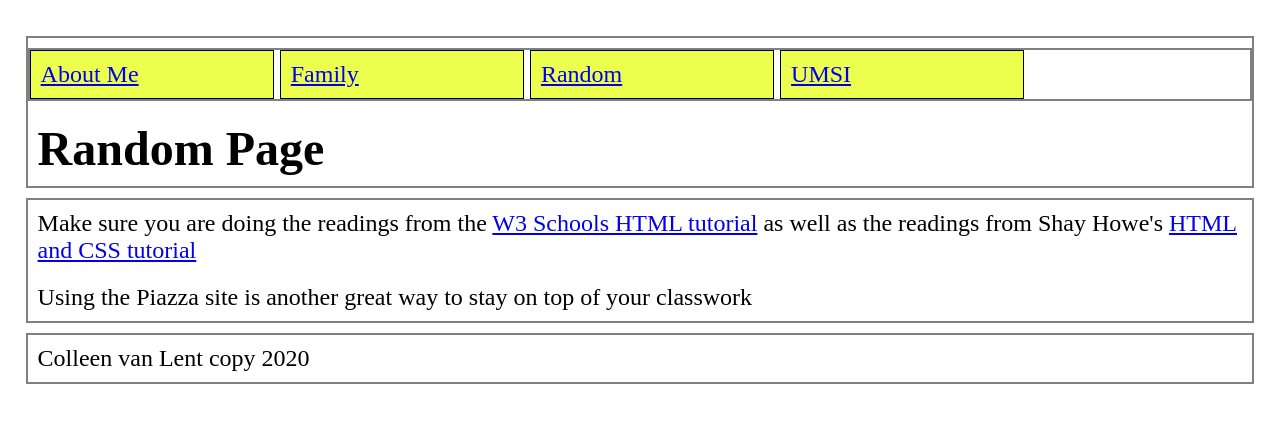
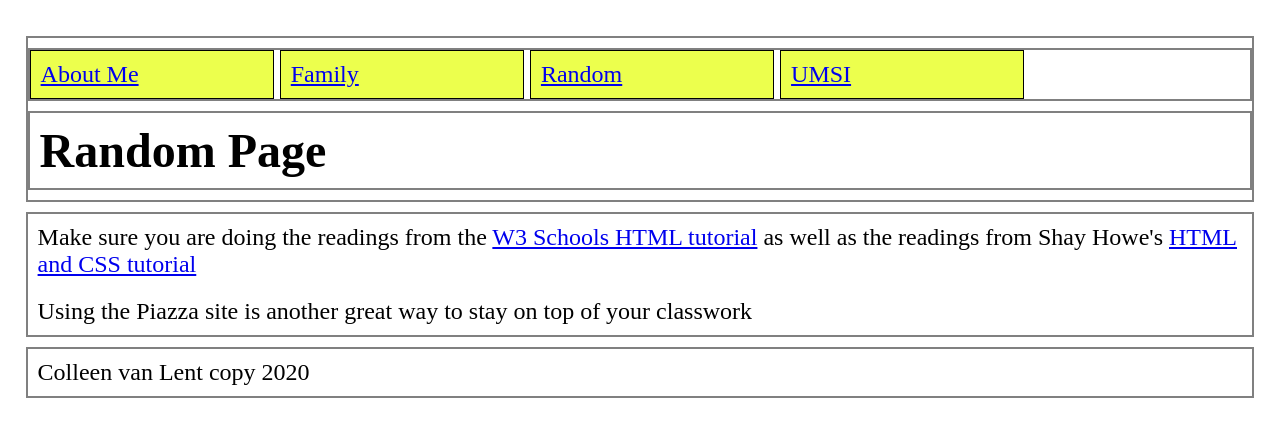
Before and after one commit to BhanuAnand/homework1-2021, a plain HTML site: page random.html in a window 1280 px wide. Drawn offline with Linux system fonts and the light colour scheme.

Commit message:
Update random.html

```diff
--- a/random.html
+++ b/random.html
@@ -21,7 +21,7 @@
 				<li><a href = "http://www.si.umich.edu">UMSI</a></li>
 			</ul>
 		</nav>
-		<h2>Random Page</h2>
+		<h1>Random Page</h1>
 	</header>
 
 	<main>
```
